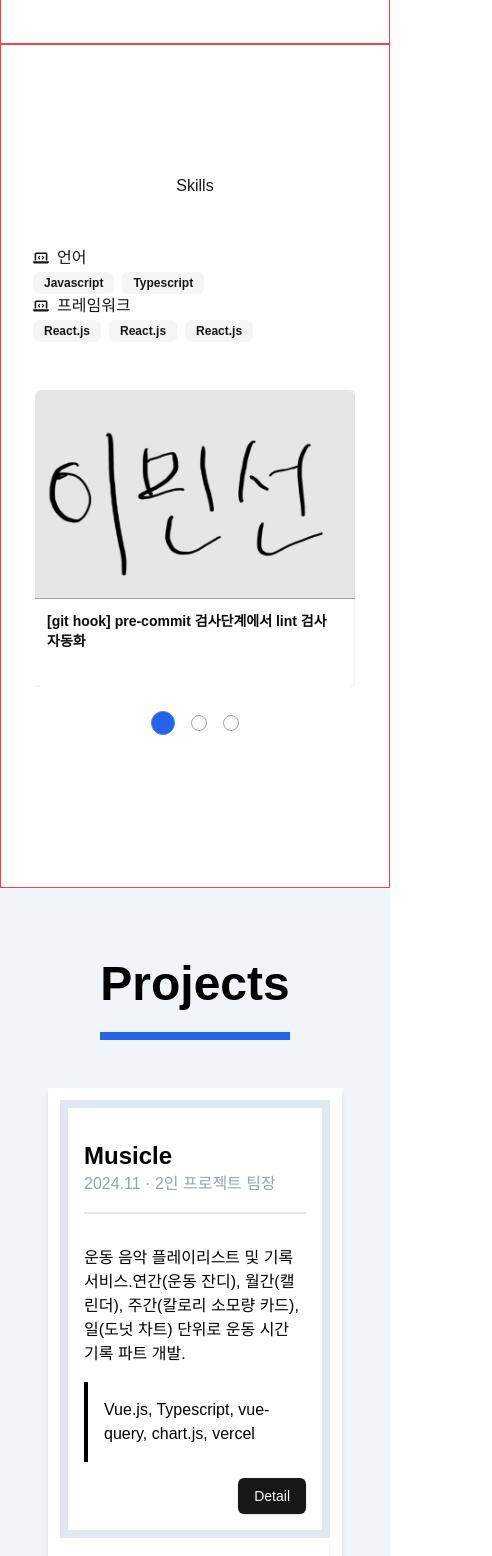
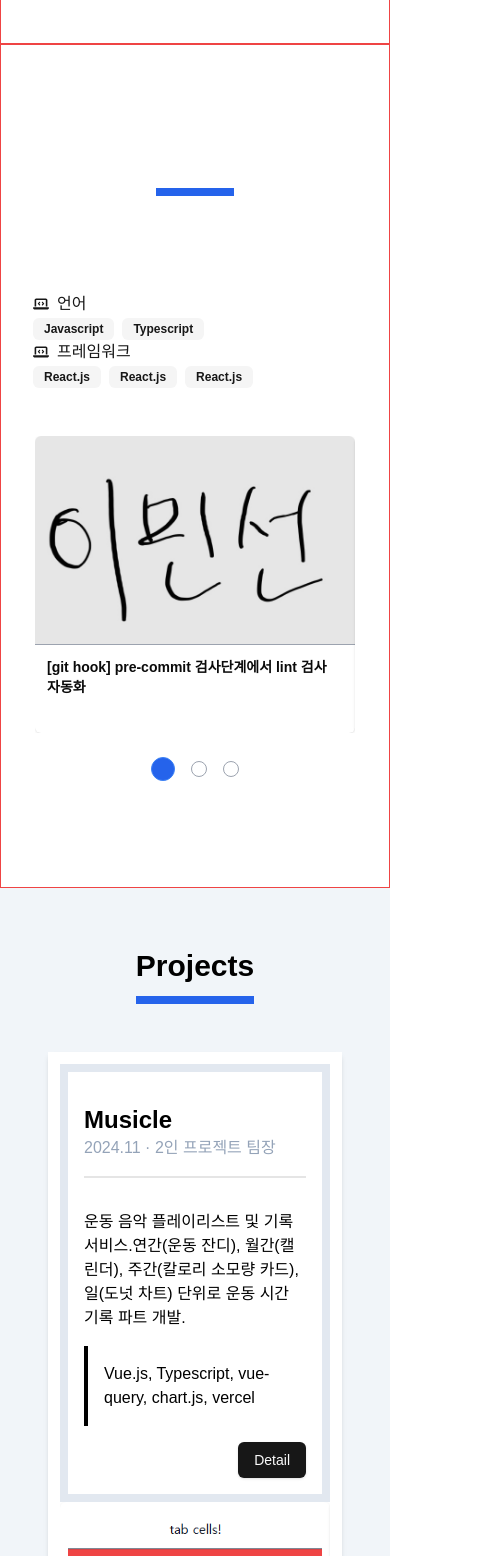
Before and after one commit to minsun0714/frontend-porfolio, a Next.js app in the folder frontend/: page / in a window 390 px wide. Shown: the part 800-2356 px from the top of the page, 492 px wide, since content can reach past the window. Built offline with nearby package versions, Linux system fonts and the light colour scheme.

Commit message:
style; mobile 크기에서 페이지 제목이 작아지도록 구현현

```diff
--- a/frontend/src/components/Education/EducationList.tsx
+++ b/frontend/src/components/Education/EducationList.tsx
@@ -76,7 +76,7 @@ export const EducationList = () => {
 									{education.startDate}-{education.endDate}
 								</h3>
 							</div>
-							<ul className="grid grid-cols-3 gap-12">
+							<ul className="grid grid-cols-1 tablet:grid-cols-3 gap-12">
 								{education.list.map((achievement) => {
 									return (
 										<li
--- a/frontend/src/components/Education/EducationView.tsx
+++ b/frontend/src/components/Education/EducationView.tsx
@@ -3,7 +3,7 @@ import { EducationList } from "@/components/Education/EducationList";
 export const EducationView = () => {
 	return (
 		<section className="py-6 w-full flex flex-col justify-center items-center bg-white min-h-screen">
-			<h1 className="flex py-6 text-5xl text-black font-extrabold border-b-8 border-blue-600">
+			<h1 className="flex py-3 tablet:py-6 text-3xl tablet:text-5xl text-black font-extrabold border-b-8 border-blue-600">
 				Education
 			</h1>
 			<section>
--- a/frontend/src/components/Projects/ProjectsView.tsx
+++ b/frontend/src/components/Projects/ProjectsView.tsx
@@ -2,9 +2,11 @@ import { ProjectsList } from "@/components/Projects/ProjectsList";
 
 export const ProjectsView = () => {
 	return (
-		<section className="py-12 w-screen  flex flex-col justify-center items-center bg-slate-100 min-h-screen">
-			<h1 className="flex py-6 text-5xl text-black font-extrabold border-b-8 border-blue-600">Projects</h1>
-			<section className="flex items-center justify-evenly w-full tablet:w-[660px] p-12">
+		<section className="py-12 w-screen flex flex-col justify-center items-center bg-slate-100 min-h-screen">
+			<h1 className="flex py-3 tablet:py-6 text-3xl tablet:text-5xl text-black font-extrabold border-b-8 border-blue-600">
+				Projects
+			</h1>
+			<section className="flex items-center justify-evenly w-full tablet:w-3/4 laptop:w-[880px] p-12">
 				<ProjectsList />
 			</section>
 		</section>
--- a/frontend/src/components/Skill/SkillsView.tsx
+++ b/frontend/src/components/Skill/SkillsView.tsx
@@ -4,8 +4,10 @@ import { StudyMaterials } from "@/components/Skill/StudyMaterials";
 export const SkillsView = () => {
 	return (
 		<section className="flex flex-col justify-center items-center border border-red-500 h-screen w-full">
-			<h1>Skills</h1>
-			<section className="flex flex-col gap-x-6 laptop:flex-row items-center max-w-1/4">
+			<h1 className="flex py-3 tablet:py-6 text-3xl tablet:text-5xl text-white font-extrabold border-b-8 border-blue-600">
+				Skills
+			</h1>
+			<section className="flex flex-col laptop:flex-row items-center pt-12">
 				<SkillsList />
 				<StudyMaterials />
 			</section>
```
